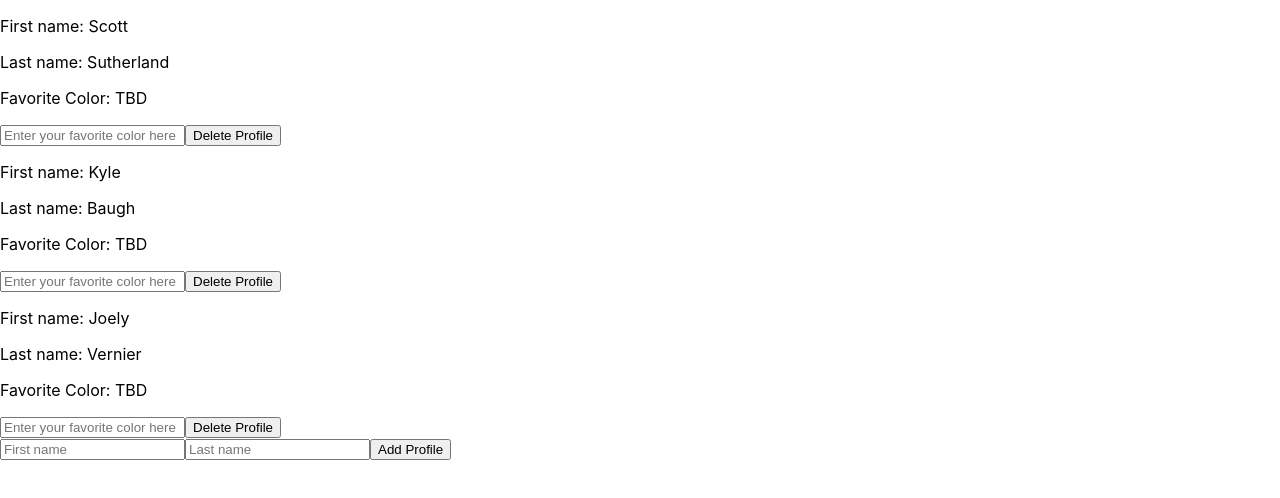
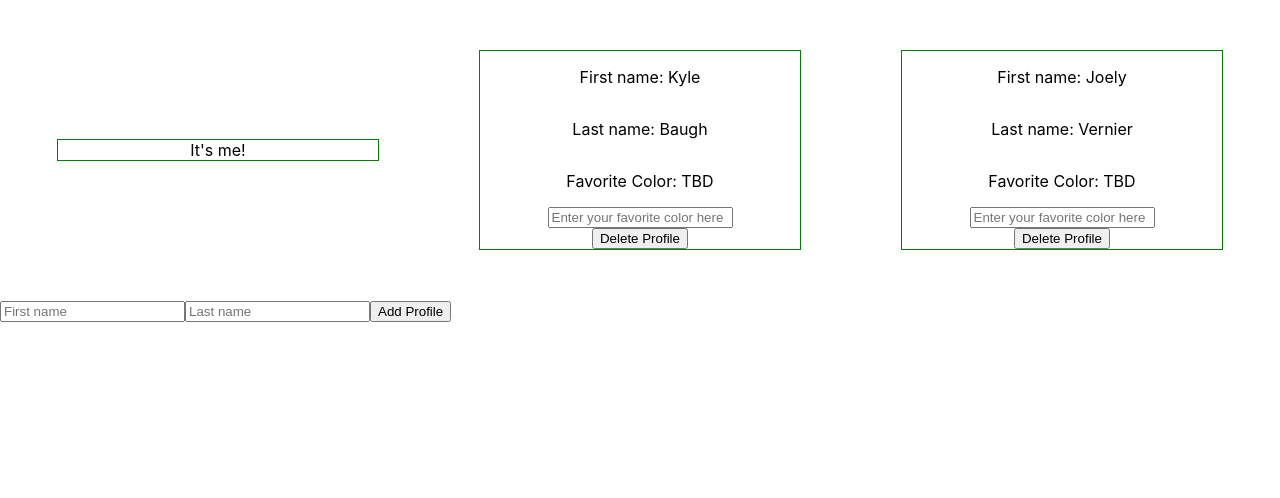
Before and after one commit to suthyscott/34-unit-1-review, a React (Create React App) app: page / in a window 1280 px wide. Shown: the top 498 px of the page. Built offline with nearby package versions, Linux system fonts and the light colour scheme.

Commit message:
styling, ternary/conditional rendering, jsx fragments

```diff
--- a/src/App.css
+++ b/src/App.css
@@ -1,38 +1,7 @@
-.App {
-  text-align: center;
+.profiles-container {
+  display: flex;
+  width: 100%;
+  justify-content: center;
+  align-items: center;
+  flex-wrap: wrap;
 }
-
-.App-logo {
-  height: 40vmin;
-  pointer-events: none;
-}
-
-@media (prefers-reduced-motion: no-preference) {
-  .App-logo {
-    animation: App-logo-spin infinite 20s linear;
-  }
-}
-
-.App-header {
-  background-color: #282c34;
-  min-height: 100vh;
-  display: flex;
-  flex-direction: column;
-  align-items: center;
-  justify-content: center;
-  font-size: calc(10px + 2vmin);
-  color: white;
-}
-
-.App-link {
-  color: #61dafb;
-}
-
-@keyframes App-logo-spin {
-  from {
-    transform: rotate(0deg);
-  }
-  to {
-    transform: rotate(360deg);
-  }
-}
--- a/src/App.jsx
+++ b/src/App.jsx
@@ -33,19 +33,29 @@ const App = () => {
     }
 
     const deleteProfile = index => {
-        console.log('hit deleteProfile', index)
+        console.log("hit deleteProfile", index)
         profiles.splice(index, 1)
         //This works because if you set a state value to be itself it won't register that any change has taken place, even if you've altered that array. You have to set it to be a new array and then spread in the spliced profiles array.
         setProfiles([...profiles])
     }
-    console.log('its a render')
+    console.log("its a render")
     const profilesDisplay = profiles.map((profileObj, index) => {
-        return <Profile info={profileObj} key={profileObj.lastName} deleteFunction={deleteProfile}  index={index}/>
+        return (
+            <Profile
+                info={profileObj}
+                key={profileObj.lastName}
+                deleteFunction={deleteProfile}
+                index={index}
+            />
+        )
     })
 
     return (
         <div>
-            {profilesDisplay}
+            <div className="profiles-container">
+                {profilesDisplay}
+            </div>
+
             {/* {profiles.map(profileObj => {
                 console.log(profileObj)
                 return <Profile info={profileObj} />
--- a/src/components/Profile.css
+++ b/src/components/Profile.css
@@ -1,3 +1,9 @@
-/* .profile-container {
+.profile-card {
     border: solid green 1px;
-} */
+    width: 25%;
+    display: flex;
+    flex-direction: column;
+    justify-content: center;
+    align-items: center;
+    margin: 50px;
+}
--- a/src/components/Profile.jsx
+++ b/src/components/Profile.jsx
@@ -1,19 +1,29 @@
 import { useState } from "react"
-import './Profile.css'
+import "./Profile.css"
 
-const Profile = (props) => {
-    const [favColor, setFavColor] = useState('TBD')
+const Profile = props => {
+    const [favColor, setFavColor] = useState("TBD")
     // let favColor = 'TBD'
     // console.log("Profile.jsx", props)
 
-    return(
-        <div className="profile-container">
-            {/* <p style={{color: 'green', backgroundColor: 'red'}}>First name: {props.info.firstName}</p> */}
-            <p >First name: {props.info.firstName}</p>
-            <p>Last name: {props.info.lastName}</p>
-            <p>Favorite Color: {favColor}</p>
-            <input placeholder="Enter your favorite color here" onChange={e => setFavColor(e.target.value)}/>
-            <button onClick={() => props.deleteFunction(props.index)}>Delete Profile</button>
+    return (
+        <div className="profile-card">
+            {props.info.firstName === "Scott" ? (
+                <>It's me!</>
+            ) : (
+                <>
+                    <p>First name: {props.info.firstName}</p>
+                    <p>Last name: {props.info.lastName}</p>
+                    <p>Favorite Color: {favColor}</p>
+                    <input
+                        placeholder="Enter your favorite color here"
+                        onChange={e => setFavColor(e.target.value)}
+                    />
+                    <button onClick={() => props.deleteFunction(props.index)}>
+                        Delete Profile
+                    </button>
+                </>
+            )}
         </div>
     )
 }
```
